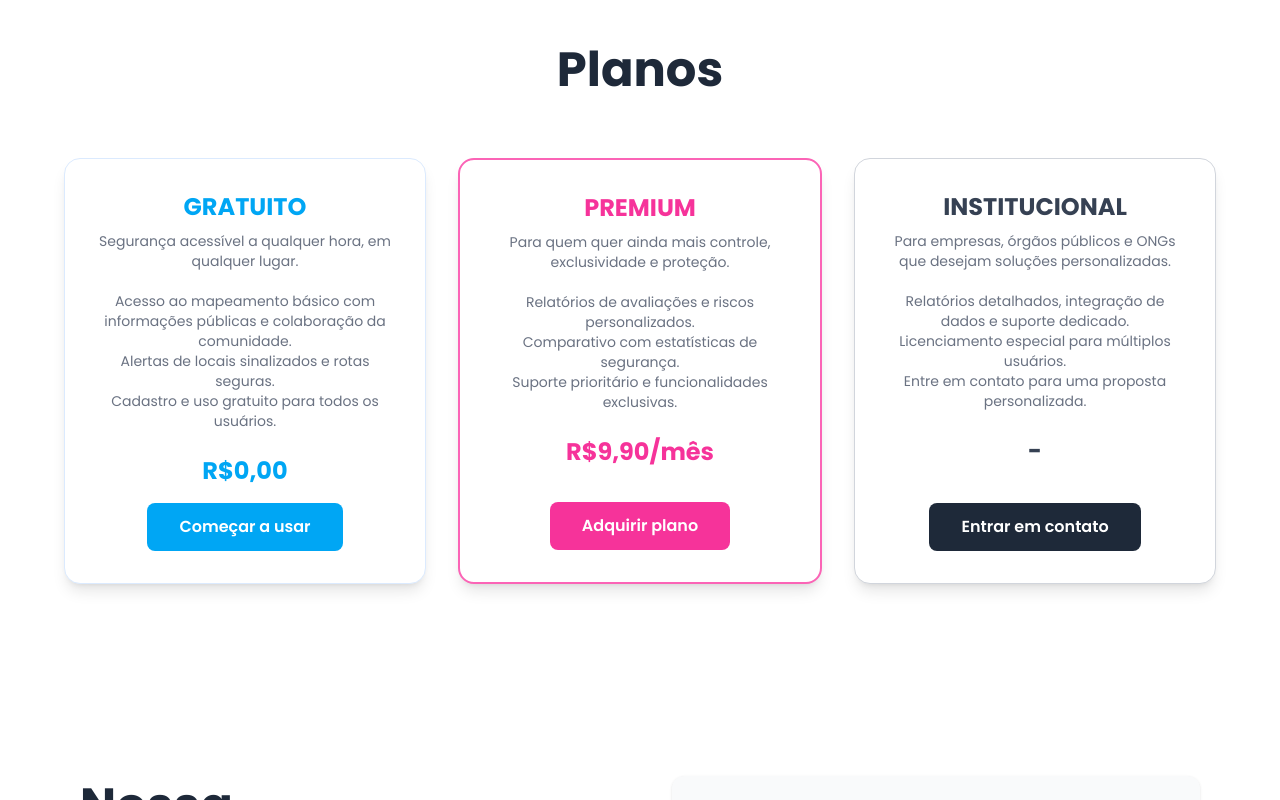
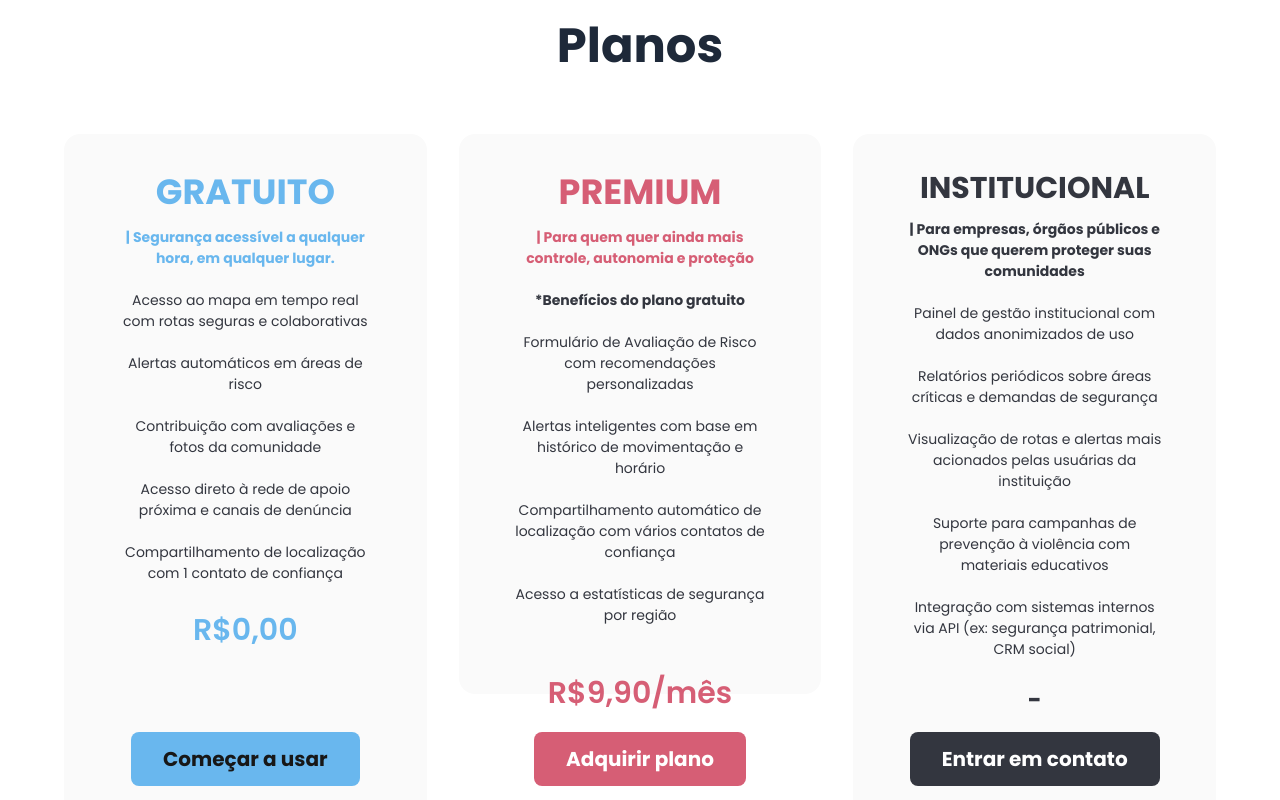
Before and after one commit to Fabricio-Antonio/Rotas4me-site, a Next.js app: page / in a window 1280 px wide. Shown: the part 2380-3180 px from the top of the page. Built offline with nearby package versions, Linux system fonts and the light colour scheme.

Commit message:
:lipstick: feat: remaking price cards

```diff
--- a/src/app/page.tsx
+++ b/src/app/page.tsx
@@ -1,4 +1,4 @@
-import Image from 'next/image';
+import Image from "next/image";
 
 export default function Home() {
   return (
@@ -9,7 +9,9 @@ export default function Home() {
       >
         <div className="flex flex-col items-start justify-center max-w-xl">
           <h1 className="text-white font-extrabold text-[120px] leading-tight ml-52 mb-20 font-poppins whitespace-nowrap">
-          Rotas<br />For Me
+            Rotas
+            <br />
+            For Me
           </h1>
           <div className="flex items-center gap-4 ml-52">
             <a
@@ -38,7 +40,7 @@ export default function Home() {
             alt="Solução Rotas For Me"
             width={800}
             height={400}
-          className="w-full h-auto rounded-lg shadow mb-6"
+            className="w-full h-auto rounded-lg"
           />
         </div>
       </section>
@@ -46,19 +48,41 @@ export default function Home() {
       <section className="w-full py-32 bg-white flex justify-center items-center">
         <div className="max-w-7xl w-full flex flex-col md:flex-row items-center md:items-start gap-16 px-4">
           <div className="flex-1 flex flex-col items-start">
-          <h2 className="text-5xl font-extrabold text-gray-800 mb-10 font-poppins">Principais<br />Funcionalidades</h2>
+            <h2 className="text-5xl font-extrabold text-gray-800 mb-10 font-poppins">
+              Principais
+              <br />
+              Funcionalidades
+            </h2>
             <ul className="space-y-6 text-left">
               <li>
-              <span className="text-[#2D3A4A] font-bold">Avalie e contribua:</span>
-              <span className="text-gray-700"> Marque ruas com boa iluminação, policiamento ou pontos de risco.</span>
+                <span className="text-[#D65E75] font-bold">
+                  Avalie e contribua:
+                </span>
+                <span className="text-gray-700">
+                  {" "}
+                  Marque ruas com boa iluminação, policiamento ou pontos de
+                  risco.
+                </span>
               </li>
               <li>
-              <span className="text-[#D65E75] font-bold">Escolha sua rota segura:</span>
-              <span className="text-gray-700"> Use o app para traçar o melhor caminho, com base em dados públicos e colaboração feminina.</span>
+                <span className="text-[#D65E75] font-bold">
+                  Escolha sua rota segura:
+                </span>
+                <span className="text-gray-700">
+                  {" "}
+                  Use o app para traçar o melhor caminho, com base em dados
+                  públicos e colaboração feminina.
+                </span>
               </li>
               <li>
-              <span className="text-[#2D3A4A] font-bold">Acesse ajuda em um clique:</span>
-              <span className="text-gray-700"> Encontre delegacias, abrigos e canais de denúncia próximos a você.</span>
+                <span className="text-[#D65E75] font-bold">
+                  Acesse ajuda em um clique:
+                </span>
+                <span className="text-gray-700">
+                  {" "}
+                  Encontre delegacias, abrigos e canais de denúncia próximos a
+                  você.
+                </span>
               </li>
             </ul>
           </div>
@@ -75,58 +99,141 @@ export default function Home() {
       </section>
 
       <section className="w-full py-24 bg-white flex flex-col items-center">
-      <h2 className="text-5xl font-extrabold text-gray-800 mb-16 font-poppins">Planos</h2>
+        <h2 className="text-5xl font-extrabold text-gray-800 mb-16 font-poppins">
+          Planos
+        </h2>
         <div className="w-full max-w-6xl flex flex-col md:flex-row gap-8 justify-center items-stretch">
-        <div className="flex-1 bg-white rounded-2xl shadow-lg p-8 flex flex-col items-center border border-blue-100">
-          <h3 className="text-2xl font-bold text-sky-500 mb-2 font-poppins uppercase">Gratuito</h3>
-          <p className="text-gray-500 text-center mb-6 text-sm">
-            Segurança acessível a qualquer hora, em qualquer lugar.<br /><br />
-            Acesso ao mapeamento básico com informações públicas e colaboração da comunidade.<br />
-            Alertas de locais sinalizados e rotas seguras.<br />
-            Cadastro e uso gratuito para todos os usuários.
+          <div className="flex-1 bg-[#FAFAFA] rounded-2xl p-8 flex flex-col items-center">
+            <h3 className="text-[35px] font-bold text-[#69B7EE] mb-2 font-poppins uppercase">
+              Gratuito
+            </h3>
+            <p className="text-[#33363F] text-center mb-6 text-[14px] w-[16rem]">
+              <span className="text-[#69B7EE] font-bold">
+                | Segurança acessível a qualquer hora, em qualquer lugar.
+              </span>
+              <br />
+              <br />
+              Acesso ao mapa em tempo real com rotas seguras e colaborativas
+              <br />
+              <br />
+              Alertas automáticos em áreas de risco
+              <br />
+              <br />
+              Contribuição com avaliações e fotos da comunidade
+              <br />
+              <br />
+              Acesso direto à rede de apoio próxima e canais de denúncia
+              <br />
+              <br />
+              Compartilhamento de localização com 1 contato de confiança
             </p>
-          <div className="text-2xl font-bold text-sky-500 mb-4">R$0,00</div>
-          <a href="#" className="mt-auto bg-sky-500 hover:bg-sky-600 text-white font-semibold px-8 py-3 rounded-lg transition-colors font-poppins">Começar a usar</a>
+            <div className="text-[30px] font-semibold text-[#69B7EE] mb-4">
+              R$0,00
             </div>
-        <div className="flex-1 bg-white rounded-2xl shadow-lg p-8 flex flex-col items-center border-2 border-pink-400">
-          <h3 className="text-2xl font-bold text-pink-500 mb-2 font-poppins uppercase">Premium</h3>
-          <p className="text-gray-500 text-center mb-6 text-sm">
-            Para quem quer ainda mais controle, exclusividade e proteção.<br /><br />
-            Relatórios de avaliações e riscos personalizados.<br />
-            Comparativo com estatísticas de segurança.<br />
-            Suporte prioritário e funcionalidades exclusivas.
+            <a
+              href="#"
+              className="mt-auto bg-[#69B7EE] hover:bg-sky-600 text-whit text-[20px] font-extrabold px-8 py-3 rounded-lg transition-colors font-poppins"
+            >
+              Começar a usar
+            </a>
+          </div>
+          <div className="flex-1 bg-[#FAFAFA] rounded-2xl p-8 flex flex-col items-center h-[35rem]">
+            <h3 className="text-[35px] font-bold text-[#D65E75] mb-2 font-poppins uppercase">
+              Premium
+            </h3>
+            <p className="text-[#33363F] text-center mb-6 text-[14px] w-[16rem]">
+              <span className="text-[#D65E75] font-bold">
+                | Para quem quer ainda mais controle, autonomia e proteção
+              </span>
+              <br />
+              <br />
+              <span className="text-[#33363F] font-bold">
+                *Benefícios do plano gratuito
+              </span>
+              <br />
+              <br />
+              Formulário de Avaliação de Risco com recomendações personalizadas
+              <br />
+              <br />
+              Alertas inteligentes com base em histórico de movimentação e
+              horário
+              <br />
+              <br />
+              Compartilhamento automático de localização com vários contatos de
+              confiança
+              <br />
+              <br />
+              Acesso a estatísticas de segurança por região
+              <br />
+              <br />
             </p>
-          <div className="text-2xl font-bold text-pink-500 mb-4">R$9,90/mês</div>
-          <a href="#" className="mt-auto bg-pink-500 hover:bg-pink-600 text-white font-semibold px-8 py-3 rounded-lg transition-colors font-poppins">Adquirir plano</a>
+            <div className="text-[30px] font-semibold text-[#D65E75] mb-4">
+              R$9,90/mês
             </div>
-        <div className="flex-1 bg-white rounded-2xl shadow-lg p-8 flex flex-col items-center border border-gray-300">
-          <h3 className="text-2xl font-bold text-gray-700 mb-2 font-poppins uppercase">Institucional</h3>
-          <p className="text-gray-500 text-center mb-6 text-sm">
-            Para empresas, órgãos públicos e ONGs que desejam soluções personalizadas.<br /><br />
-            Relatórios detalhados, integração de dados e suporte dedicado.<br />
-            Licenciamento especial para múltiplos usuários.<br />
-            Entre em contato para uma proposta personalizada.
+            <a
+              href="#"
+              className="mt-auto bg-[#D65E75] hover:bg-pink-600 text-white text-[20px] font-extrabold px-8 py-3 rounded-lg transition-colors font-poppins"
+            >
+              Adquirir plano
+            </a>
+          </div>
+          <div className="flex-1 bg-[#FAFAFA] rounded-2xl p-8 flex flex-col items-center">
+            <h3 className="text-[30px] font-bold text-[#33363F] mb-2 font-poppins uppercase">
+              Institucional
+            </h3>
+            <p className="text-[#33363F] text-center mb-6 text-[14px] w-[16rem]">
+              <span className="text-[#33363F] font-bold">
+                | Para empresas, órgãos públicos e ONGs que querem proteger suas
+                comunidades
+              </span>
+              <br />
+              <br />
+              Painel de gestão institucional com dados anonimizados de uso
+              <br />
+              <br />
+              Relatórios periódicos sobre áreas críticas e demandas de segurança
+              <br />
+              <br />
+              Visualização de rotas e alertas mais acionados pelas usuárias da
+              instituição
+              <br />
+              <br />
+              Suporte para campanhas de prevenção à violência com materiais
+              educativos
+              <br />
+              <br />
+              Integração com sistemas internos via API (ex: segurança
+              patrimonial, CRM social)
             </p>
-          <div className="text-2xl font-bold text-gray-700 mb-4">-</div>
-          <a href="#" className="mt-auto bg-gray-800 hover:bg-gray-900 text-white font-semibold px-8 py-3 rounded-lg transition-colors font-poppins">Entrar em contato</a>
+            <div className="text-2xl font-bold text-[#33363F] mb-4">-</div>
+            <a
+              href="#"
+              className="mt-auto bg-[#33363F] hover:bg-gray-900 text-white text-[20px] font-extrabold px-8 py-3 rounded-lg transition-colors font-poppins"
+            >
+              Entrar em contato
+            </a>
           </div>
         </div>
       </section>
-
       <section className="w-full flex justify-center items-center py-24 bg-white">
         <div className="max-w-6xl w-full flex flex-col md:flex-row items-center md:items-start gap-8 px-4">
           <div className="flex-1 flex flex-col items-start md:pr-8 mb-8 md:mb-0">
             <h2 className="text-5xl font-extrabold text-gray-800 leading-tight font-poppins text-left">
-            Nossa<br />Iniciativa
+              Nossa
+              <br />
+              Iniciativa
             </h2>
           </div>
           <div className="flex-1">
-          <div className="bg-gray-50 rounded-xl p-6 shadow-sm">
+            <div className="bg-gray-50 rounded-xl p-6">
               <p className="text-gray-700 text-base mb-2">
-              <span className="font-bold">Rotas4Me</span> não é só um aplicativo. É uma comunidade que protege umas às outras. É sobre se sentir segura, ser ouvida, e saber que não está sozinha.
+                <span className="font-bold">Rotas4Me</span> não é só um
+                aplicativo. É uma comunidade que protege umas às outras. É sobre
+                se sentir segura, ser ouvida, e saber que não está sozinha.
               </p>
               <p className="text-gray-700 text-base">
-              Seja para ir pra casa, pro trabalho ou pra vida, <span className="font-bold">caminhe com a gente!</span>
+                Seja para ir pra casa, pro trabalho ou pra vida,{" "}
+                <span className="font-bold">caminhe com a gente!</span>
               </p>
             </div>
           </div>
@@ -137,24 +244,52 @@ export default function Home() {
         <div className="max-w-6xl w-full flex flex-col items-center">
           <div className="w-full flex flex-col md:flex-row justify-center items-start gap-8 md:gap-0">
             <div className="flex-1 flex flex-col items-center">
-            <span className="text-black font-bold font-poppins text-base">Radymilla Camilo</span>
-            <span className="text-black text-sm text-center">Product & Brand<br />Designer</span>
+              <span className="text-black font-bold font-poppins text-base">
+                Radymilla Camilo
+              </span>
+              <span className="text-black text-sm text-center">
+                Product & Brand
+                <br />
+                Designer
+              </span>
             </div>
             <div className="flex-1 flex flex-col items-center">
-            <span className="text-black font-bold font-poppins text-base">Kayus Gracco</span>
-            <span className="text-black text-sm text-center">Business &<br />VideoMaker</span>
+              <span className="text-black font-bold font-poppins text-base">
+                Kayus Gracco
+              </span>
+              <span className="text-black text-sm text-center">
+                Business &<br />
+                VideoMaker
+              </span>
             </div>
             <div className="flex-1 flex flex-col items-center">
-            <span className="text-black font-bold font-poppins text-base">Luiza Juá</span>
-            <span className="text-black text-sm text-center">Research & Data<br />Analysis</span>
+              <span className="text-black font-bold font-poppins text-base">
+                Luiza Juá
+              </span>
+              <span className="text-black text-sm text-center">
+                Research & Data
+                <br />
+                Analysis
+              </span>
             </div>
             <div className="flex-1 flex flex-col items-center">
-            <span className=" text-black font-bold font-poppins text-base">Fabrício Santos</span>
-            <span className="text-black text-sm text-center">Web & Mobile<br />Developer</span>
+              <span className=" text-black font-bold font-poppins text-base">
+                Fabrício Santos
+              </span>
+              <span className="text-black text-sm text-center">
+                Web & Mobile
+                <br />
+                Developer
+              </span>
             </div>
             <div className="flex-1 flex flex-col items-center">
-            <span className=" text-black font-bold font-poppins text-base">Thauan Rodrigues</span>
-            <span className="text-black text-sm text-center">Back-end Developer<br />& DevOps</span>
+              <span className=" text-black font-bold font-poppins text-base">
+                Thauan Rodrigues
+              </span>
+              <span className="text-black text-sm text-center">
+                Back-end Developer
+                <br />& DevOps
+              </span>
             </div>
           </div>
         </div>
```
Lines whose indentation alone changed are shown as unchanged.
